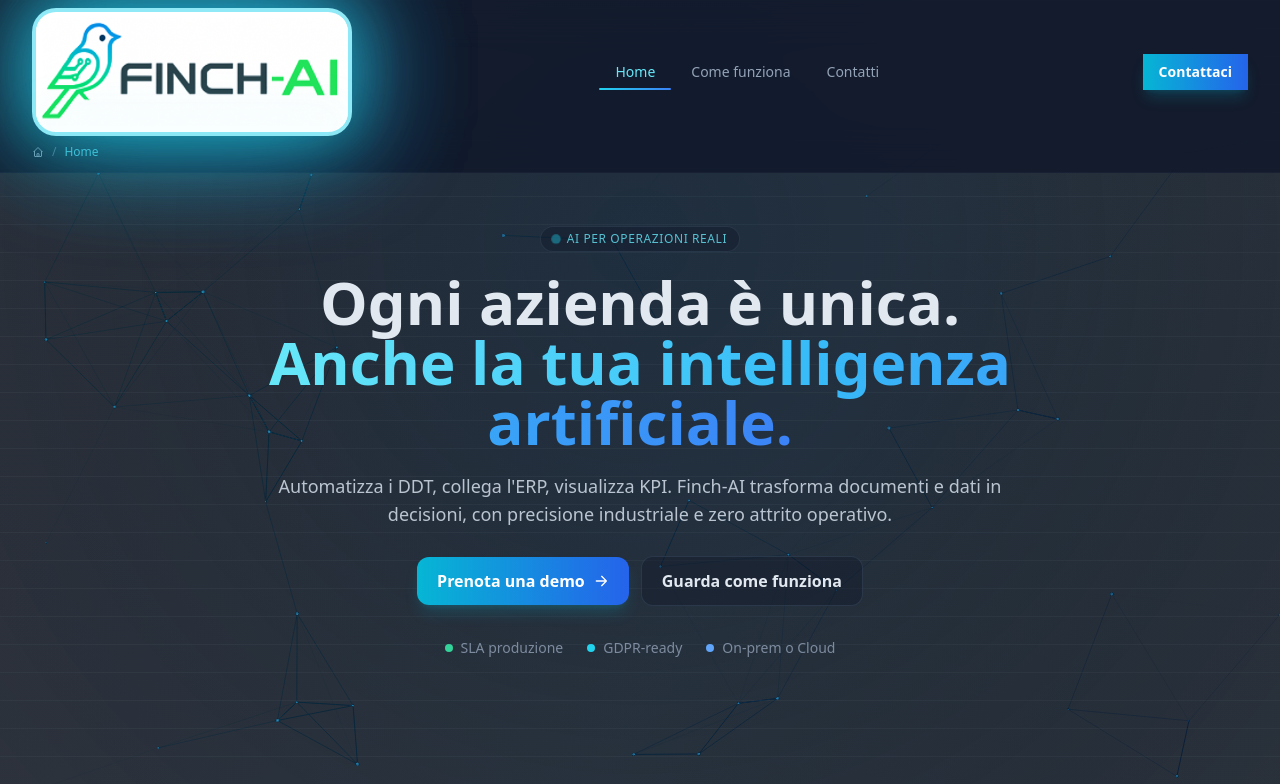
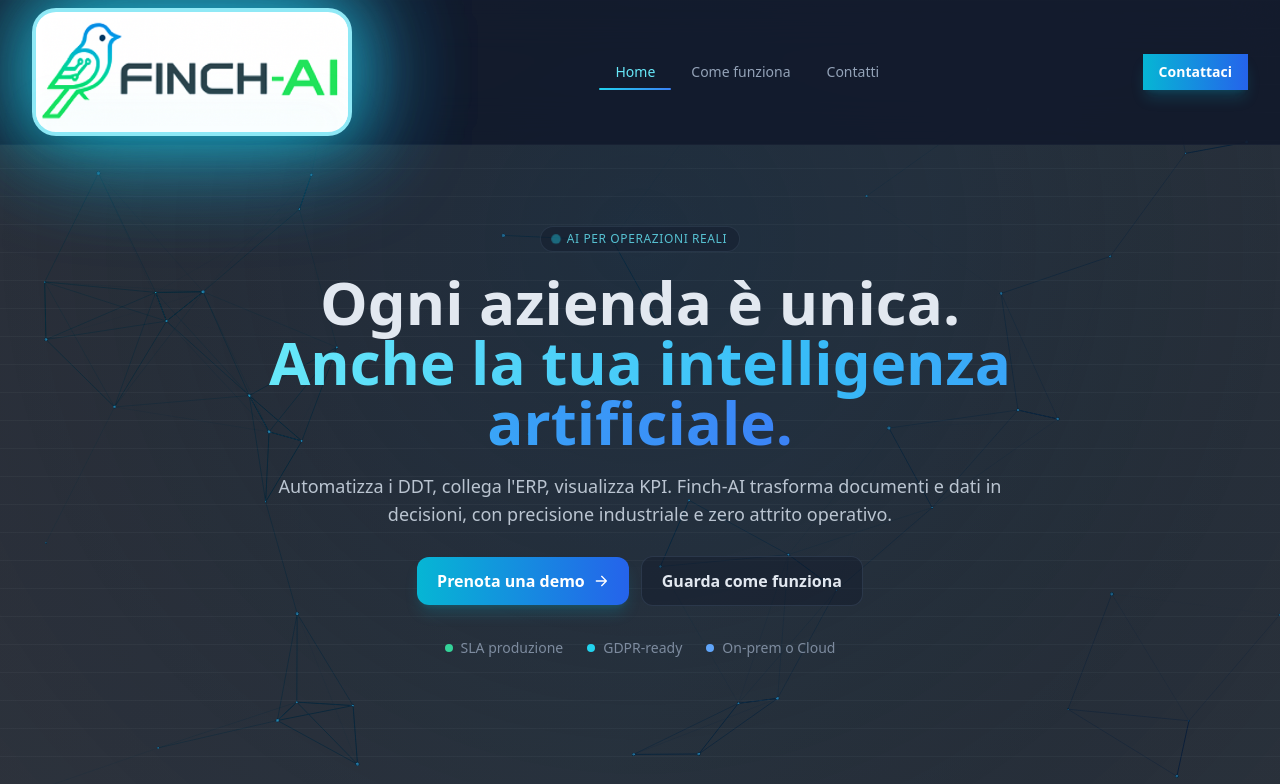
Before and after one commit to lucafinucci/SITO-DEFINITIVO, a React (Vite) app: page / in a window 1280 px wide. Shown: the top 784 px of the page. Built offline with nearby package versions, Linux system fonts and the light colour scheme.

Commit message:
Aggiornato componente FinchAIMockupAnimated con nuova animazione

```diff
--- a/src/components/FinchAIMockupAnimated.jsx
+++ b/src/components/FinchAIMockupAnimated.jsx
@@ -205,17 +205,6 @@
                 )}
               </svg>
             </button>
-          </div>
-
-          {/* Breadcrumb - Hide on mobile when menu is open */}
-          <div className={`flex items-center gap-2 pb-3 text-xs text-slate-400 ${mobileMenuOpen ? 'hidden' : ''}`}>
-            <svg viewBox="0 0 24 24" className="h-3 w-3" fill="none" stroke="currentColor" strokeWidth="2">
-              <path d="M3 12l2-2m0 0l7-7 7 7M5 10v10a1 1 0 001 1h3m10-11l2 2m-2-2v10a1 1 0 01-1 1h-3m-6 0a1 1 0 001-1v-4a1 1 0 011-1h2a1 1 0 011 1v4a1 1 0 001 1m-6 0h6"/>
-            </svg>
-            <span className="text-slate-500">/</span>
-            <span className="text-cyan-300 font-medium">
-              {navItems.find((item) => item.id === activeSection)?.label || "Home"}
-            </span>
           </div>
         </div>
 
```
